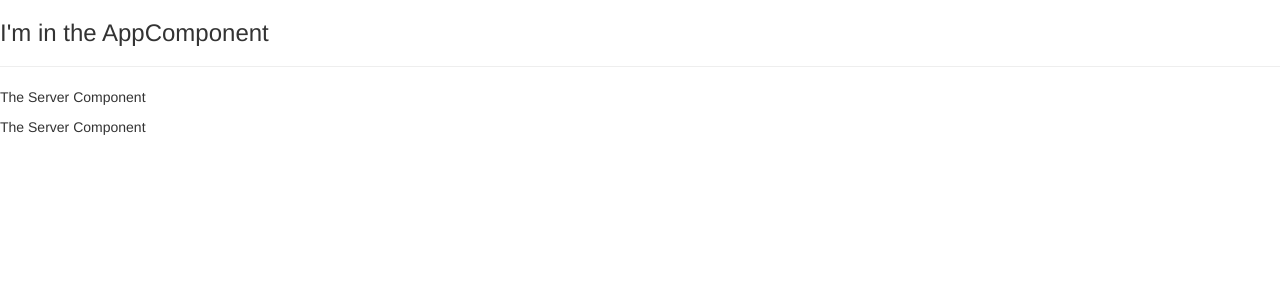
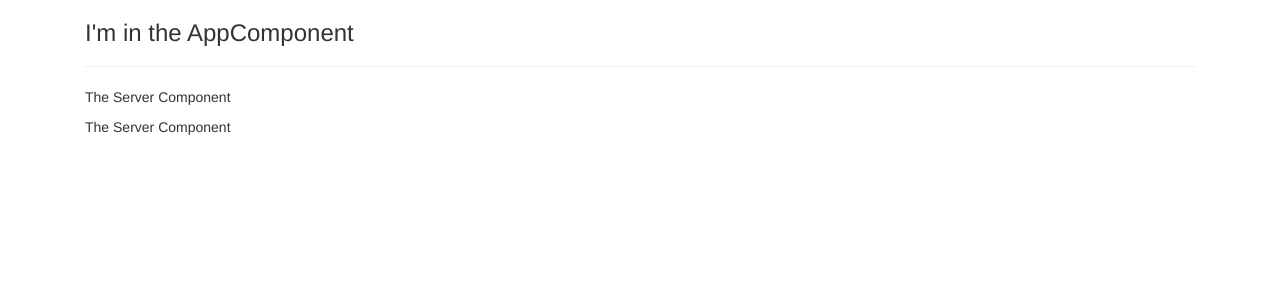
Before and after one commit to ChrisTheBrave/learn-ng-seven, an Angular app: page / in a window 1280 px wide. Shown: the top 300 px of the page. Built offline with nearby package versions, Linux system fonts and the light colour scheme.

Commit message:
Added bootstrap styling, container and row classes, to clean up initial content

```diff
--- a/src/app/app.component.html
+++ b/src/app/app.component.html
@@ -1,3 +1,9 @@
-<h3>I'm in the AppComponent</h3>
-<hr>
-<app-servers></app-servers>
+<div class="container">
+  <div class="">
+    <div class="col-xs-12">
+      <h3>I'm in the AppComponent</h3>
+      <hr>
+      <app-servers></app-servers>
+    </div>
+  </div>
+</div>
```
